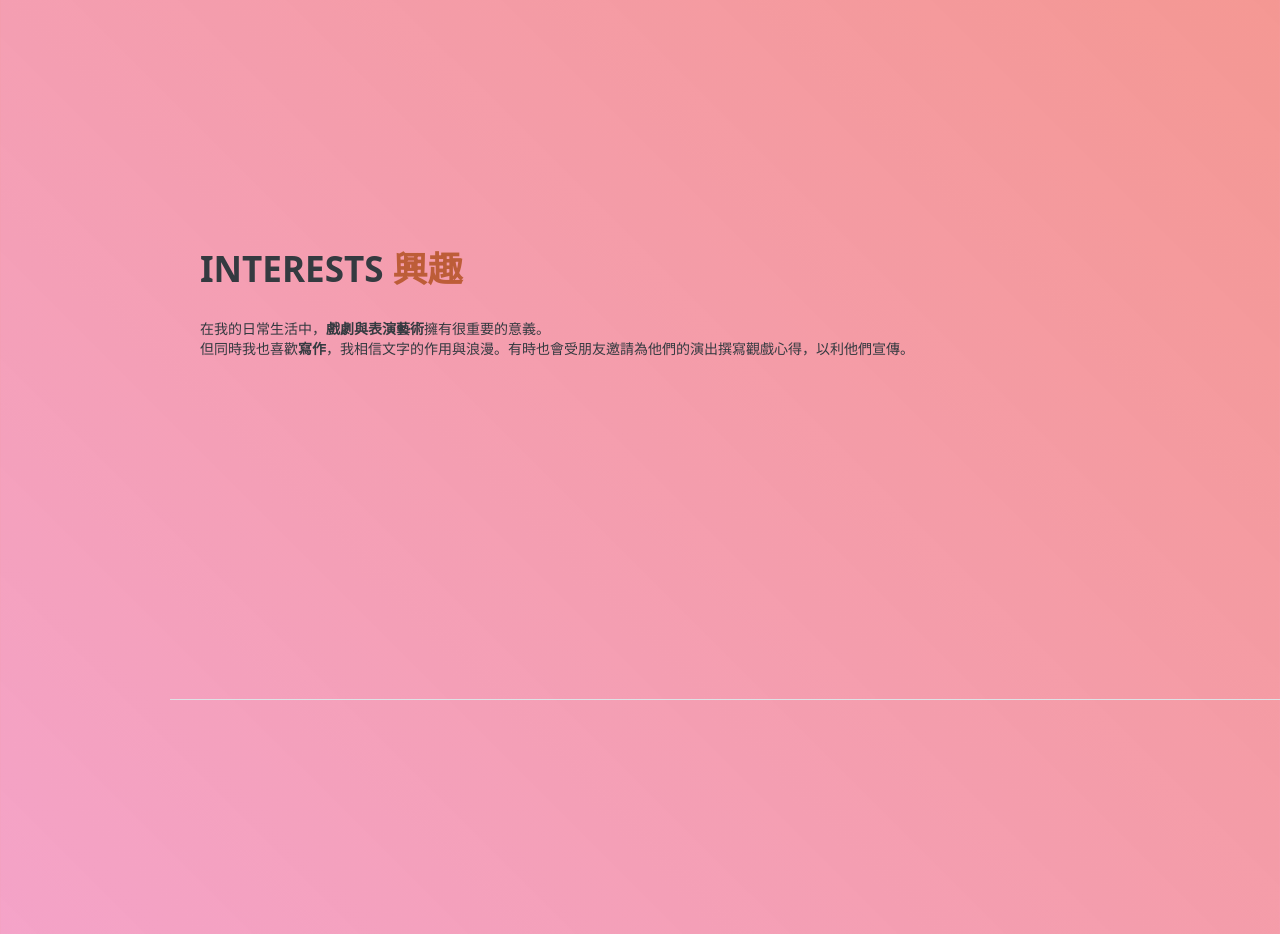
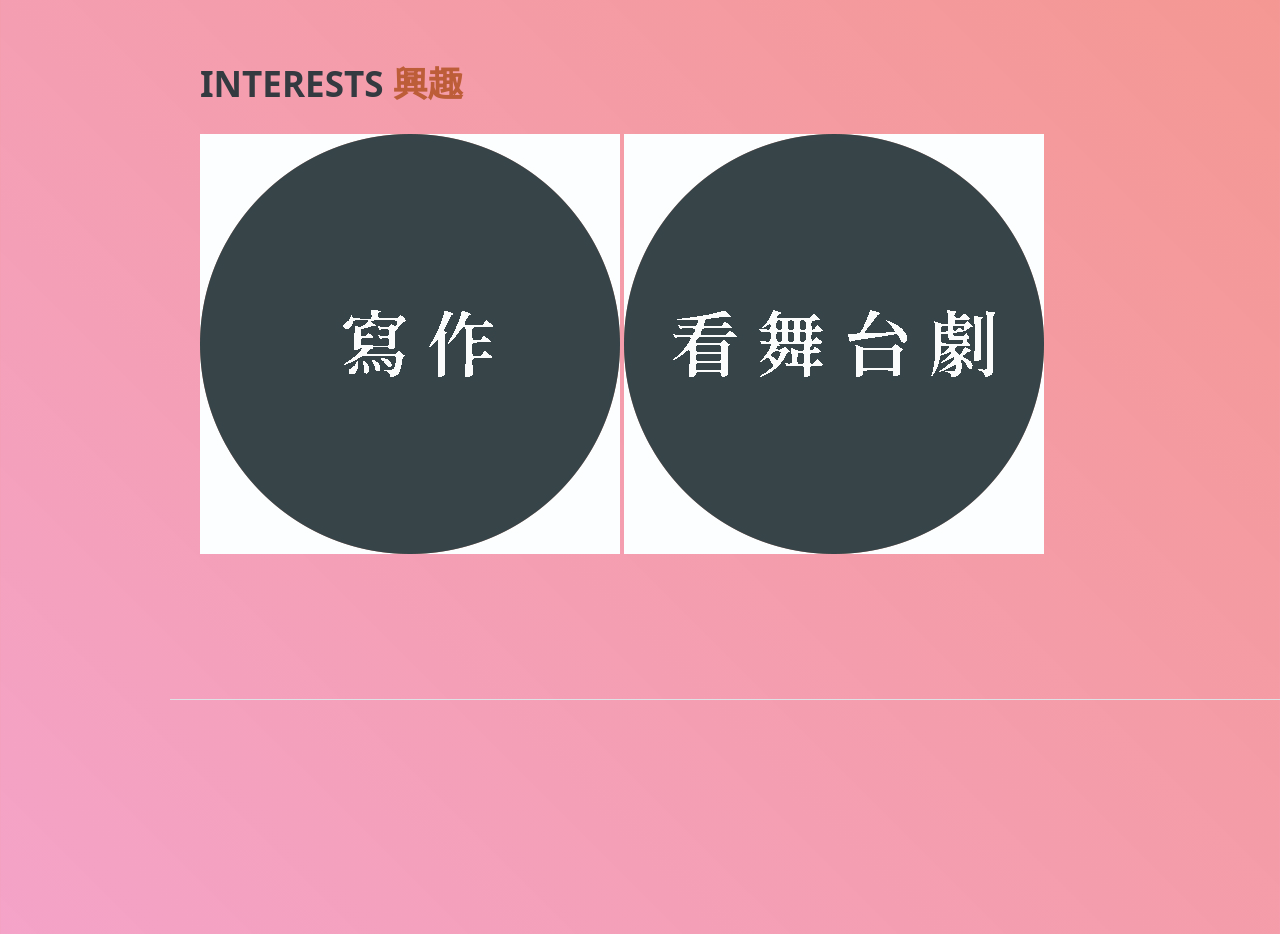
Before and after one commit to YueTsou01/YueTsou01.github.io, a website: page index.html in a window 1280 px wide. Shown: the part 2500-3434 px from the top of the page. Drawn offline with nearby package versions, Linux system fonts and the light colour scheme; a web font is replaced by a local one.

Commit message:
Add files via upload

```diff
--- a/index.html
+++ b/index.html
@@ -276,8 +276,9 @@
 					<span class="text-primary">興趣</span>
 				</h2>
 				<div>
-					<p>在我的日常生活中，<strong>戲劇與表演藝術</strong>擁有很重要的意義。<br>但同時我也喜歡<strong>寫作</strong>，我相信文字的作用與浪漫。有時也會受朋友邀請為他們的演出撰寫觀戲心得，以利他們宣傳。</p>
-					<p class="mb-0"></p>
+					<img src="https://github.com/YueTsou01/YueTsou01.github.io/blob/master/%E5%AF%AB%E4%BD%9C.jpg?raw=true">
+					<img src="https://github.com/YueTsou01/YueTsou01.github.io/blob/master/%E7%9C%8B%E8%A1%A8%E6%BC%94.jpg?raw=true">
+
 				</div>
 			</div>
 		</section>
@@ -343,10 +344,6 @@
 					<li>
 						<i class="fa-li fa fa-trophy text-warning"></i>
 						嘗試表演、演出
-					</li>
-					<li>
-						<i class="fa-li fa fa-trophy text-warning"></i>
-
 					</li>
 				</ul>
 			</div>
```
